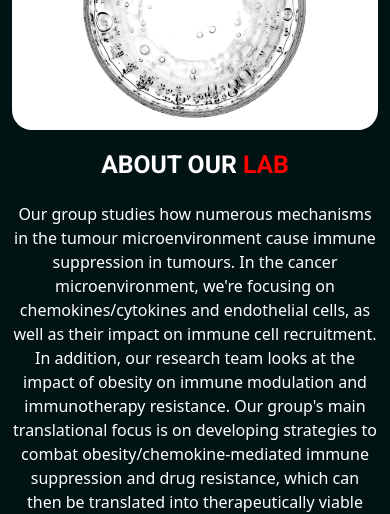
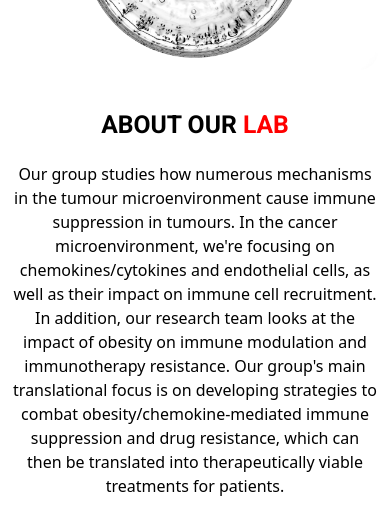
Before and after one commit to paulprince24542/ctim-react, a React (Vite) app: page / in a window 390 px wide. Shown: the part 1143-1657 px from the top of the page. Built offline with nearby package versions, Linux system fonts and the light colour scheme; a web font is replaced by a local one.

Commit message:
responsive fixed

```diff
--- a/src/assets/Pages/Home/Home.css
+++ b/src/assets/Pages/Home/Home.css
@@ -12,8 +12,9 @@
     font-size: 25px;
   }
   .about-wrapper {
-    /* margin-top: 40px; */
-    height: 560px;
+    padding-top: 150px;
+    margin-bottom: 150px;
+    height: 450px;
   }
   .card-section {
     margin-top: 70px;
@@ -25,6 +26,9 @@
     width: 380px;
     background-color: rgb(245, 245, 247);
     border-radius: 20px 20px 20px 20px;
+  }
+
+  .about-content {
   }
 }
 
@@ -44,6 +48,13 @@
   .card-section {
     margin-top: 40px;
     margin-bottom: 40px;
+  }
+  .about-wrapper {
+    padding-top: 40px;
+  }
+
+  .about-content {
+    padding-top: 40px;
   }
   .card-1 {
     height: 540px;
@@ -91,18 +102,24 @@ video {
 }
 
 .about-wrapper {
-  padding-top: 100px;
-  background-color: #021313;
+  background-color: #ffffff;
 }
 
-.about-wrapper h2,
+.about-content > h2,
 p {
   color: white;
-  /* color: black; */
 }
 
-.about-wrapper h2 {
+.about-content > h2 {
   text-align: center;
+  margin-bottom: 22px;
+  font-family: "Roboto", sans-serif;
+  color: black;
+}
+
+.about-content > p {
+  text-align: center;
+  color: black;
 }
 
 .about-image {
@@ -116,38 +133,8 @@ p {
   border-radius: 20px;
 }
 
-.about-content {
-  /* padding: 100px; */
-  padding-top: 20px;
-}
-
-.about-content h2 {
-  margin-bottom: 22px;
-  font-family: "Roboto", sans-serif;
-}
-
-.about-content p {
-  text-align: center;
-}
-
-.box-1 {
-  /* background-color: rebeccapurple; */
-  height: 550px;
-  margin-top: 80px;
-  margin-bottom: 80px;
-  border-radius: 20px;
-}
-
-.box-1 img {
-  width: 100%;
-  height: 100%;
-  object-fit: cover;
-  border-radius: 20px;
-}
-
 .card-image:hover {
   opacity: 0.5;
-  /* transform: scale(1.1); */
 }
 
 .card-1 {
@@ -171,6 +158,7 @@ p {
   text-align: center;
   font-family: "Martian Mono", monospace;
   font-size: 13px;
+  color: black;
 }
 
 .card-1 img {
```
